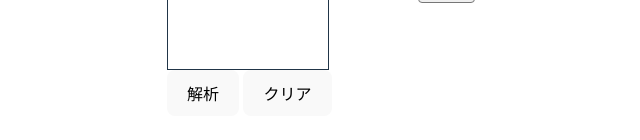
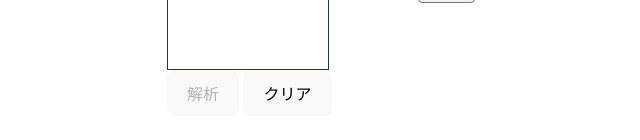
Before and after one commit to ChibaTomoki/MNIST-FE, a Vue app: page / in a window 1280 px wide. Shown: the part 388-528 px from the top of the page, without its empty margins (319-959 px from the left). Built offline with nearby package versions, Linux system fonts and the light colour scheme.

Commit message:
canvasに何も描かれていないとき解析できないように修正

```diff
--- a/src/App.vue
+++ b/src/App.vue
@@ -20,6 +20,7 @@ const analyzedResult = ref<{ number: number | null; probability: number | null }
 const clearCanvas = () => {
   if (!myCanvasRef.value) return
   myCanvasRef.value.clearCanvas()
+  base64CanvasImg.value = null
 }
 const postBase64CanvasImg = async (base64Img: string | null) => {
   if (!base64Img) return
@@ -65,7 +66,7 @@ const postBase64CanvasImg = async (base64Img: string | null) => {
     </div>
   </div>
   <div class="button-group">
-    <MyButton title="解析" @on-click="postBase64CanvasImg(base64CanvasImg)" />
+    <MyButton @on-click="postBase64CanvasImg(base64CanvasImg)" title="解析" :is-disabled="!base64CanvasImg" />
     <MyButton title="クリア" @on-click="clearCanvas" />
   </div>
   <MyDialog ref="myDialogRef" @on-close="clearCanvas">
--- a/src/components/MyButton.vue
+++ b/src/components/MyButton.vue
@@ -1,17 +1,20 @@
 <script setup lang="ts">
 type Props = {
   title: string
+  isDisabled: boolean
 }
 type Emits = {
   (e: 'onClick'): void
 }
 
-defineProps<Props>()
+withDefaults(defineProps<Props>(), {
+  isDisabled: false,
+})
 const emits = defineEmits<Emits>()
 </script>
 
 <template>
-  <button @click="emits('onClick')">{{ title }}</button>
+  <button @click="emits('onClick')" :disabled="isDisabled">{{ title }}</button>
 </template>
 
 <style scoped lang="scss">
@@ -42,5 +45,4 @@ button:focus-visible {
     background-color: #e9e9e9;
   }
 }
-
 </style>
```
